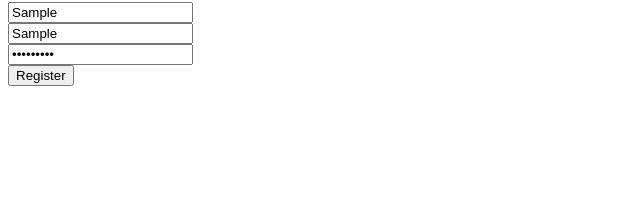
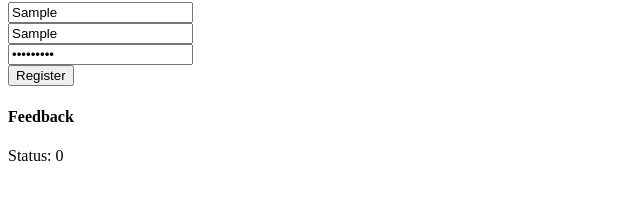
Before and after one commit to ernstjanhoek/antifraud-angular, an Angular app in the folder antifraud/: page /register in a window 1280 px wide. Both pictures are taken after typing "Sample", "Sample", "Sample123" into the empty fields and a click on the button "Register". Shown: the part 142-342 px from the top of the page, without its empty margins (0-640 px from the left). Built offline with nearby package versions, Linux system fonts and the light colour scheme; no server answers.

Commit message:
werkende feedback component. Nu css en layout!

```diff
--- a/antifraud/src/app/app.component.html
+++ b/antifraud/src/app/app.component.html
@@ -1,3 +1,4 @@
 <h2>Antifraud System</h2>
 <app-navigation></app-navigation>
 <router-outlet></router-outlet>
+<app-feedback></app-feedback>
--- a/antifraud/src/app/feedback-interceptor.service.ts
+++ b/antifraud/src/app/feedback-interceptor.service.ts
@@ -12,8 +12,7 @@ export class FeedbackInterceptor implements HttpInterceptor {
       return next.handle(req).pipe(
           tap(event => {
             if (event.type === HttpEventType.Response) {
-              console.log("from result1")
-              console.log(event);
+              console.log("from result")
               this.feedbackService.addMessage(
                 event.statusText,
                 event.status
@@ -22,7 +21,6 @@ export class FeedbackInterceptor implements HttpInterceptor {
           }),
           catchError((err, caught) => {
             console.log("from error")
-            console.log(err);
             this.feedbackService.addMessage(
               err.statusText,
               err.status
--- /dev/null
+++ b/antifraud/src/app/feedback-message.ts
@@ -0,0 +1,4 @@
+export interface FeedbackMessage {
+  message: string;
+  statusCode: number;
+}
--- a/antifraud/src/app/feedback.service.ts
+++ b/antifraud/src/app/feedback.service.ts
@@ -1,10 +1,6 @@
 import { Injectable } from '@angular/core';
-import {HttpHandlerFn, HttpRequest} from "@angular/common/http";
-
-interface FeedbackMessage {
-  message: string;
-  statusCode: number;
-}
+import {BehaviorSubject, Observable} from "rxjs";
+import {FeedbackMessage} from "./feedback-message";
 
 @Injectable({
   providedIn: 'root'
@@ -12,26 +8,24 @@ interface FeedbackMessage {
 
 export class FeedbackService {
   constructor() { }
-
   private messages: FeedbackMessage[] = [];
+  private messagesSubject: BehaviorSubject<FeedbackMessage[]> = new BehaviorSubject<FeedbackMessage[]>([]);
 
   addMessage(message: string, statusCode: number) {
     this.messages.push({ message, statusCode });
+    this.messagesSubject.next(this.getLastMessages());
   }
 
-  getMessages(): FeedbackMessage[] {
-    return this.messages;
+  getLastMessages(): FeedbackMessage[] {
+    return this.messages.slice(-10); // Return the last 10 messages
   }
 
-  // getTenLastMessages() {
-  //   let min: number = 0
-  //   if (this.messages.length - 10 > 0) {
-  //     min = this.messages.length - 10
-  //   }
-  //   return this.messages.slice(min, this.messages.length - 1);
-  // }
+  getMessagesObservable(): Observable<FeedbackMessage[]> {
+    return this.messagesSubject.asObservable();
+  }
 
-  clearMessages() {
-    this.messages = [];
+  resetMessages() {
+    this.messages = []; // Clear the messages array
+    this.messagesSubject.next([]); // Update the subject to notify subscribers
   }
 }
--- a/antifraud/src/app/feedback/feedback.component.html
+++ b/antifraud/src/app/feedback/feedback.component.html
@@ -1 +1,4 @@
-<h2>Feedback</h2>
+<h4>Feedback</h4>
+<div *ngFor="let message of lastMessages$ | async">
+  <p>Status: {{ message.statusCode }}</p>
+</div>
--- a/antifraud/src/app/feedback/feedback.component.ts
+++ b/antifraud/src/app/feedback/feedback.component.ts
@@ -1,15 +1,23 @@
 import {Component, inject} from '@angular/core';
-import {NgForOf} from "@angular/common";
+import {AsyncPipe, NgForOf} from "@angular/common";
+import {Observable} from "rxjs";
+import {FeedbackService} from "../feedback.service";
+import {FeedbackMessage} from "../feedback-message";
 
 @Component({
   selector: 'app-feedback',
   standalone: true,
   imports: [
-    NgForOf
+    NgForOf,
+    AsyncPipe
   ],
   templateUrl: './feedback.component.html',
   styleUrl: './feedback.component.css'
 })
 export class FeedbackComponent {
+  lastMessages$: Observable<FeedbackMessage[]>;
 
+  constructor(private feedbackService: FeedbackService) {
+    this.lastMessages$ = this.feedbackService.getMessagesObservable();
+  }
 }
--- a/antifraud/src/app/user.service.ts
+++ b/antifraud/src/app/user.service.ts
@@ -2,6 +2,7 @@ import { Injectable } from '@angular/core';
 import { UserData } from "./user-data";
 import {HttpClient, HttpResponse} from "@angular/common/http";
 import {catchError, map, Observable, of, tap} from "rxjs";
+import {FeedbackService} from "./feedback.service";
 
 @Injectable({
   providedIn: 'root'
@@ -12,7 +13,7 @@ export class UserService {
   currentUser: Observable<UserData> | undefined;
   encodedCredentials: string | undefined;
 
-  constructor(private http: HttpClient) {}
+  constructor(private http: HttpClient, private feedbackService: FeedbackService) {}
 
   checkCredentials(username: string, password: string)  {
     const encodedCredentials = btoa(`${username}:${password}`);
@@ -42,6 +43,7 @@ export class UserService {
     ).pipe(tap(
       _ => {
         this.encodedCredentials = encodedCredentials;
+        this.feedbackService.resetMessages();
       }));
   }
 
```
